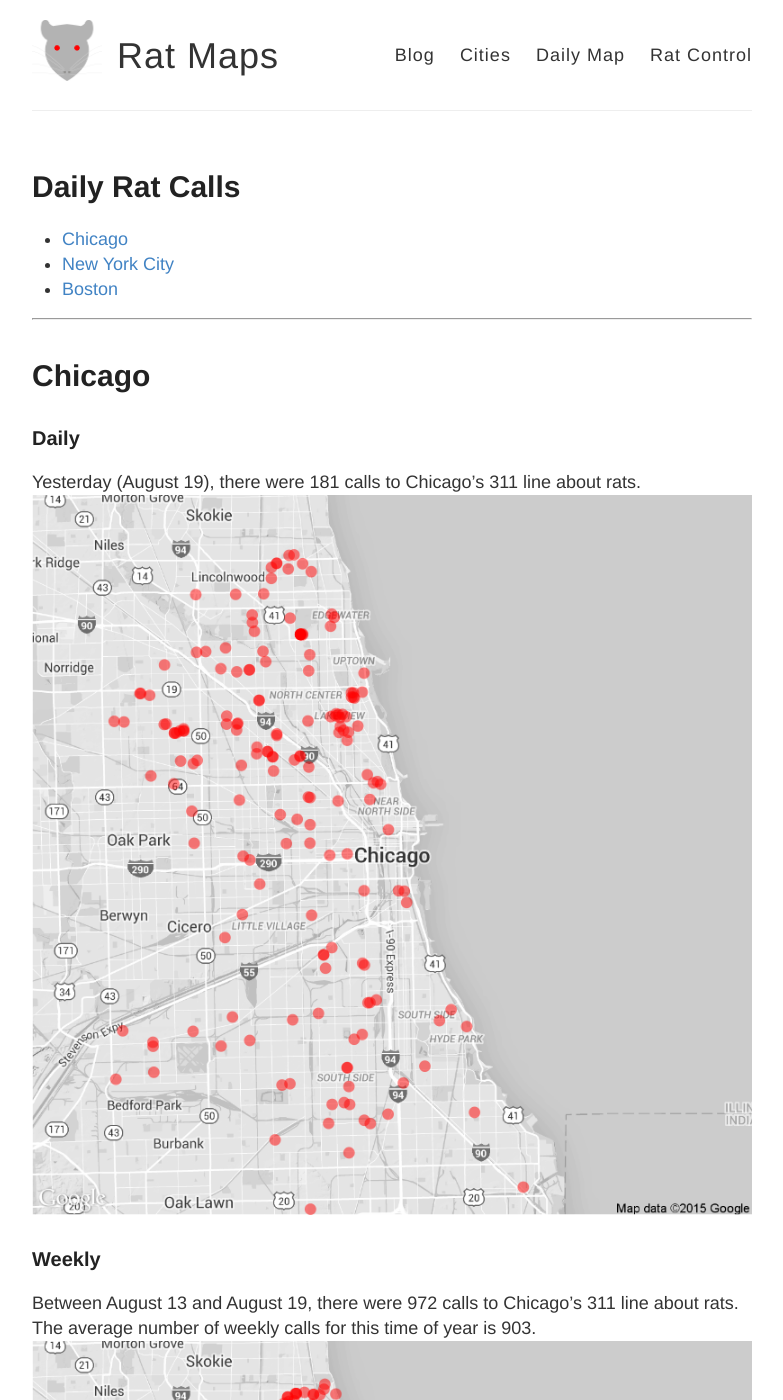
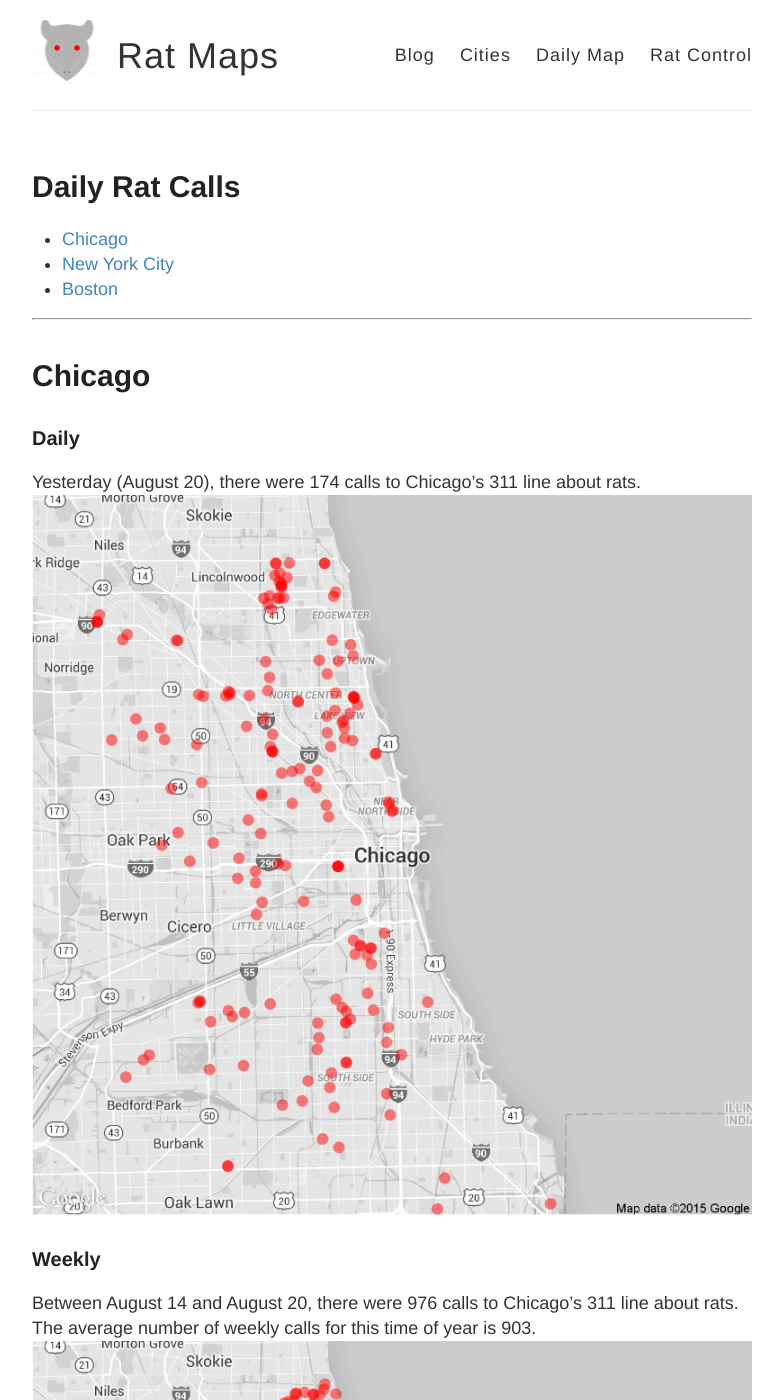
Before and after one commit to DanielHadley/ratmaps, a Jekyll site: the page built from daily.md, in a window 1280 px wide and 1400 px high. Shown: the whole window, without its empty margins (248-1031 px from the left). Built offline with Jekyll 4.4.1, drawn with Linux system fonts in a browser that asks for light colours; comment, search, counter and statistics services are not loaded; some of the changed text lies outside the part shown.

Commit message:
Daily Maps

```diff
--- a/daily.md
+++ b/daily.md
@@ -15,22 +15,22 @@
 
 ### Daily
 
-Yesterday (August 19), there were 181 calls to Chicago's 311 line about rats.
+Yesterday (August 20), there were 174 calls to Chicago's 311 line about rats.
 ![Chicago rat calls to 311 weekly map]({{ site.cityimages }}/daily/Chicago_Rat_Map_Daily.png)
 
 ### Weekly
-Between August 13 and August 19, there were 972 calls to Chicago's 311 line about rats. The average number of weekly calls for this time of year is 903.
+Between August 14 and August 20, there were 976 calls to Chicago's 311 line about rats. The average number of weekly calls for this time of year is 903.
 ![Chicago rat calls to 311 weekly map]({{ site.cityimages }}/daily/Chicago_Rat_Map_Weekly.png)
 ***
 # New York City <a id="nyc"><a>
 
 ### Daily
 
-Yesterday (August 19), there were 0 calls to New York City's 311 line about rats.
+Yesterday (August 20), there were 0 calls to New York City's 311 line about rats.
 ![NYC rat calls to 311 weekly map]({{ site.cityimages }}/daily/NYC_Rat_Map_Daily.png)
 
 ### Weekly
-Between August 13 and August 19, there were 0 calls to New York City's 311 line about rats. The average number of weekly calls for this time of year is 271.
+Between August 14 and August 20, there were 0 calls to New York City's 311 line about rats. The average number of weekly calls for this time of year is 271.
 ![NYC rat calls to 311 weekly map]({{ site.cityimages }}/daily/NYC_Rat_Map_Weekly.png)
 
 Each red dot represents one call about a rat seen in that location. The dots are transparent, so multiple calls from one location will be seen as a solid dot. The usual caveats apply: more calls do not necessarily mean that there are more rats in that location than other parts of the city. A cluster of dots could indicate that one resident is unusually vocal about rodents in his or her neighborhood. Also, more densely populated neighborhoods tend to make more calls to 311.
```
Also changed, not shown: images/pages/daily/Chicago_Rat_Map_Daily.png, images/pages/daily/Chicago_Rat_Map_Weekly.png, images/pages/daily/NYC_Rat_Map_Daily.png, images/pages/daily/NYC_Rat_Map_Weekly.png.
